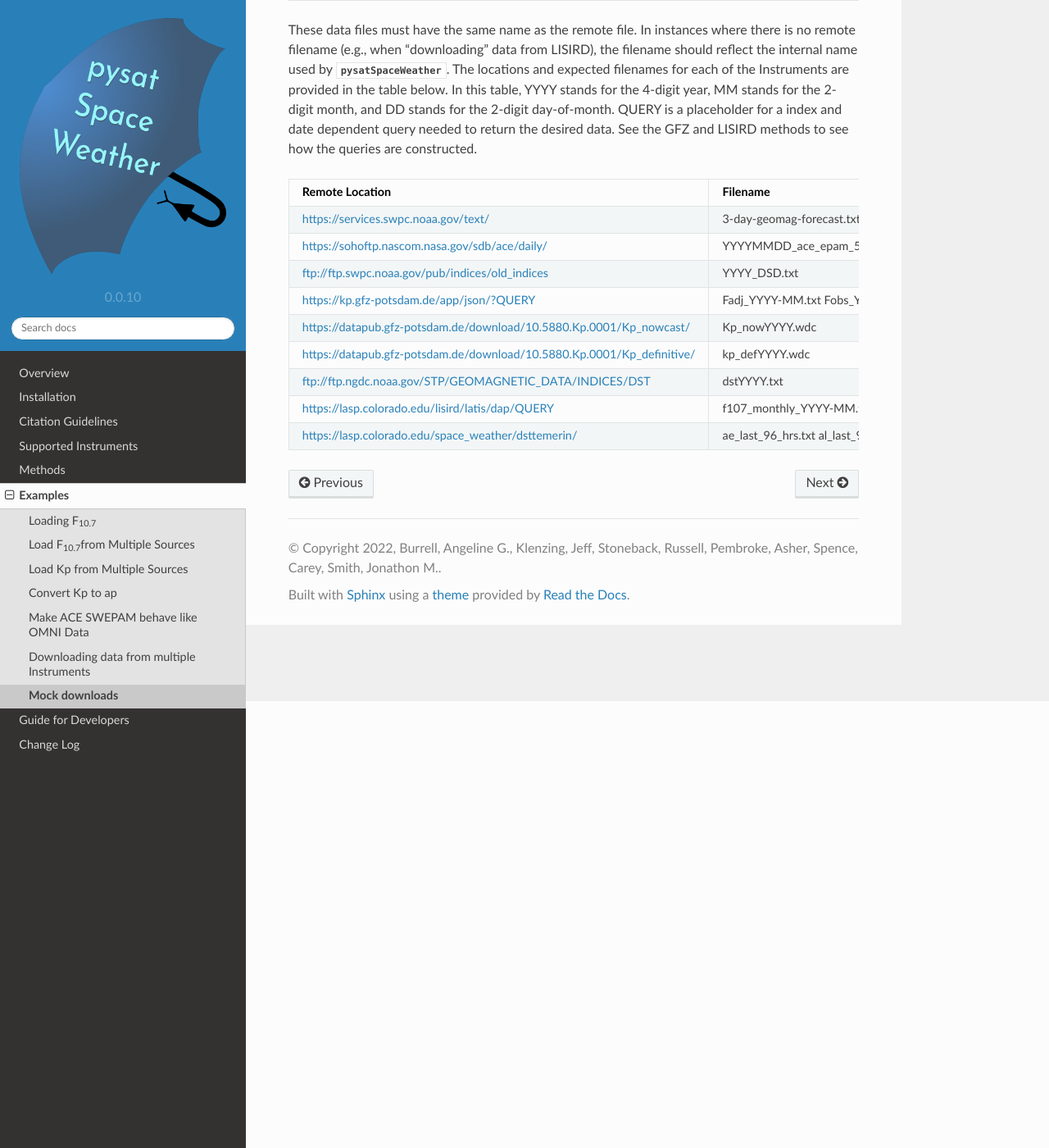
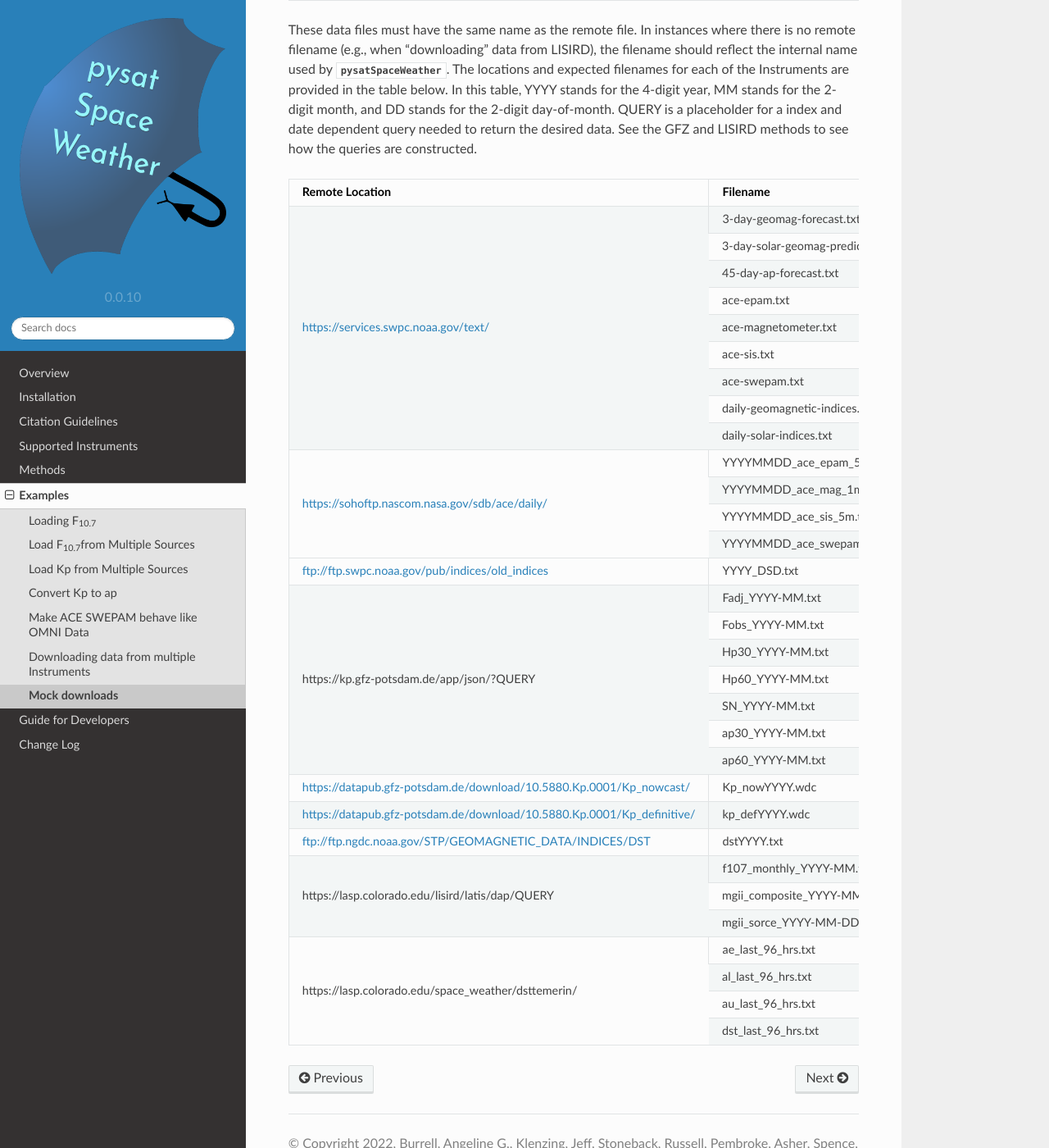
Before and after one commit to pysat/pysatSpaceWeather, a Sphinx documentation site: the page built from docs/examples/ex_mock_downloads.rst, in a window 1280 px wide and 1400 px high, scrolled down 545 px. Shown: the whole window at 82% size. Built offline with Sphinx 7.4.7 and the Read the Docs theme 2.0.0, drawn with Linux system fonts in a browser that asks for light colours; the version number is read from the project's files by our own code.

Commit message:
DOC: updated table formatting
Fixed table formatting and unlinked remote locations that require queries/file additions.

```diff
--- a/docs/examples/ex_mock_downloads.rst
+++ b/docs/examples/ex_mock_downloads.rst
@@ -40,28 +40,45 @@ data. See the GFZ and LISIRD methods to see how the queries are constructed.
 | Remote Location                                                        | Filename                           | Instrument(s)                                                                                                              |
 +========================================================================+====================================+============================================================================================================================+
 | https://services.swpc.noaa.gov/text/                                   | 3-day-geomag-forecast.txt          | sw-ap-forecast, sw-kp-forecast, sw-stormprob-forecast                                                                      |
++                                                                        +------------------------------------+----------------------------------------------------------------------------------------------------------------------------+
 |                                                                        | 3-day-solar-geomag-predictions.txt | sw-ap-preciction, sw-f107-forecast, sw-flare-prediction, sw-kp-preciction, sw-polarcap-prediction, sw-stormprob-prediction |
++                                                                        +------------------------------------+----------------------------------------------------------------------------------------------------------------------------+
 |                                                                        | 45-day-ap-forecast.txt             | sw-f107-45day, sw-ap-45day                                                                                                 |
++                                                                        +------------------------------------+----------------------------------------------------------------------------------------------------------------------------+
 |                                                                        | ace-epam.txt                       | ace-epam-realtime                                                                                                          |
++                                                                        +------------------------------------+----------------------------------------------------------------------------------------------------------------------------+
 |                                                                        | ace-magnetometer.txt               | ace-mag-realtime                                                                                                           |
++                                                                        +------------------------------------+----------------------------------------------------------------------------------------------------------------------------+
 |                                                                        | ace-sis.txt                        | ace-sis-realtime                                                                                                           |
++                                                                        +------------------------------------+----------------------------------------------------------------------------------------------------------------------------+
 |                                                                        | ace-swepam.txt                     | ace-swepam-realtime                                                                                                        |
++                                                                        +------------------------------------+----------------------------------------------------------------------------------------------------------------------------+
 |                                                                        | daily-geomagnetic-indices.txt      | sw-ap-recent, sw-kp-recent                                                                                                 |
++                                                                        +------------------------------------+----------------------------------------------------------------------------------------------------------------------------+
 |                                                                        | daily-solar-indices.txt            | sw-ssn-daily, sw-f107-daily, sw-flare-daily, sw-sbfield-daily                                                              |
 +------------------------------------------------------------------------+------------------------------------+----------------------------------------------------------------------------------------------------------------------------+
 | https://sohoftp.nascom.nasa.gov/sdb/ace/daily/                         | YYYYMMDD_ace_epam_5m.txt           | ace-epam-historic                                                                                                          |
++                                                                        +------------------------------------+----------------------------------------------------------------------------------------------------------------------------+
 |                                                                        | YYYYMMDD_ace_mag_1m.txt            | ace-mag-historic                                                                                                           |
++                                                                        +------------------------------------+----------------------------------------------------------------------------------------------------------------------------+
 |                                                                        | YYYYMMDD_ace_sis_5m.txt            | ace-sis-historic                                                                                                           |
++                                                                        +------------------------------------+----------------------------------------------------------------------------------------------------------------------------+
 |                                                                        | YYYYMMDD_ace_swepam_1m.txt         | ace-swepam-historic                                                                                                        |
 +------------------------------------------------------------------------+------------------------------------+----------------------------------------------------------------------------------------------------------------------------+
 | ftp://ftp.swpc.noaa.gov/pub/indices/old_indices                        | YYYY_DSD.txt                       | sw-ssn-prelim, sw-f107-prelim, sw-flare-prelim, sw-sbfield-prelim                                                          |
 +------------------------------------------------------------------------+------------------------------------+----------------------------------------------------------------------------------------------------------------------------+
-| https://kp.gfz-potsdam.de/app/json/?QUERY                              | Fadj_YYYY-MM.txt                   | sw-f107-now-adj                                                                                                            |
+| \https://kp.gfz-potsdam.de/app/json/?QUERY                             | Fadj_YYYY-MM.txt                   | sw-f107-now-adj                                                                                                            |
++                                                                        +------------------------------------+----------------------------------------------------------------------------------------------------------------------------+
 |                                                                        | Fobs_YYYY-MM.txt                   | sw-f107-now-obs                                                                                                            |
++                                                                        +------------------------------------+----------------------------------------------------------------------------------------------------------------------------+
 |                                                                        | Hp30_YYYY-MM.txt                   | sw-hpo-now-30min                                                                                                           |
++                                                                        +------------------------------------+----------------------------------------------------------------------------------------------------------------------------+
 |                                                                        | Hp60_YYYY-MM.txt                   | sw-hpo-now-60min                                                                                                           |
++                                                                        +------------------------------------+----------------------------------------------------------------------------------------------------------------------------+
 |                                                                        | SN_YYYY-MM.txt                     | sw-ssn-now                                                                                                                 |
++                                                                        +------------------------------------+----------------------------------------------------------------------------------------------------------------------------+
 |                                                                        | ap30_YYYY-MM.txt                   | sw-apo-now-30min                                                                                                           |
++                                                                        +------------------------------------+----------------------------------------------------------------------------------------------------------------------------+
 |                                                                        | ap60_YYYY-MM.txt                   | sw-apo-now-60min                                                                                                           |
 +------------------------------------------------------------------------+------------------------------------+----------------------------------------------------------------------------------------------------------------------------+
 | https://datapub.gfz-potsdam.de/download/10.5880.Kp.0001/Kp_nowcast/    | Kp_nowYYYY.wdc                     | sw-ap-now, sw-cp-now, sw-kp-now                                                                                            |
@@ -70,12 +87,17 @@ data. See the GFZ and LISIRD methods to see how the queries are constructed.
 +------------------------------------------------------------------------+------------------------------------+----------------------------------------------------------------------------------------------------------------------------+
 | ftp://ftp.ngdc.noaa.gov/STP/GEOMAGNETIC_DATA/INDICES/DST               | dstYYYY.txt                        | sw-dst-noaa                                                                                                                |
 +------------------------------------------------------------------------+------------------------------------+----------------------------------------------------------------------------------------------------------------------------+
-| https://lasp.colorado.edu/lisird/latis/dap/QUERY                       | f107_monthly_YYYY-MM.txt           | sw-f107-historic                                                                                                           |
+| \https://lasp.colorado.edu/lisird/latis/dap/QUERY                      | f107_monthly_YYYY-MM.txt           | sw-f107-historic                                                                                                           |
++                                                                        +------------------------------------+----------------------------------------------------------------------------------------------------------------------------+
 |                                                                        | mgii_composite_YYYY-MM.txt         | sw-mgii-composite                                                                                                          |
++                                                                        +------------------------------------+----------------------------------------------------------------------------------------------------------------------------+
 |                                                                        | mgii_sorce_YYYY-MM-DD.txt          | sw-mgii-sorce                                                                                                              |
 +------------------------------------------------------------------------+------------------------------------+----------------------------------------------------------------------------------------------------------------------------+
-| https://lasp.colorado.edu/space_weather/dsttemerin/                    | ae_last_96_hrs.txt                 | sw-ae-lasp                                                                                                                 |
+| \https://lasp.colorado.edu/space_weather/dsttemerin/                   | ae_last_96_hrs.txt                 | sw-ae-lasp                                                                                                                 |
++                                                                        +------------------------------------+----------------------------------------------------------------------------------------------------------------------------+
 |                                                                        | al_last_96_hrs.txt                 | sw-al-lasp                                                                                                                 |
++                                                                        +------------------------------------+----------------------------------------------------------------------------------------------------------------------------+
 |                                                                        | au_last_96_hrs.txt                 | sw-au-lasp                                                                                                                 |
++                                                                        +------------------------------------+----------------------------------------------------------------------------------------------------------------------------+
 |                                                                        | dst_last_96_hrs.txt                | sw-dst-lasp                                                                                                                |
 +------------------------------------------------------------------------+------------------------------------+----------------------------------------------------------------------------------------------------------------------------+
```
